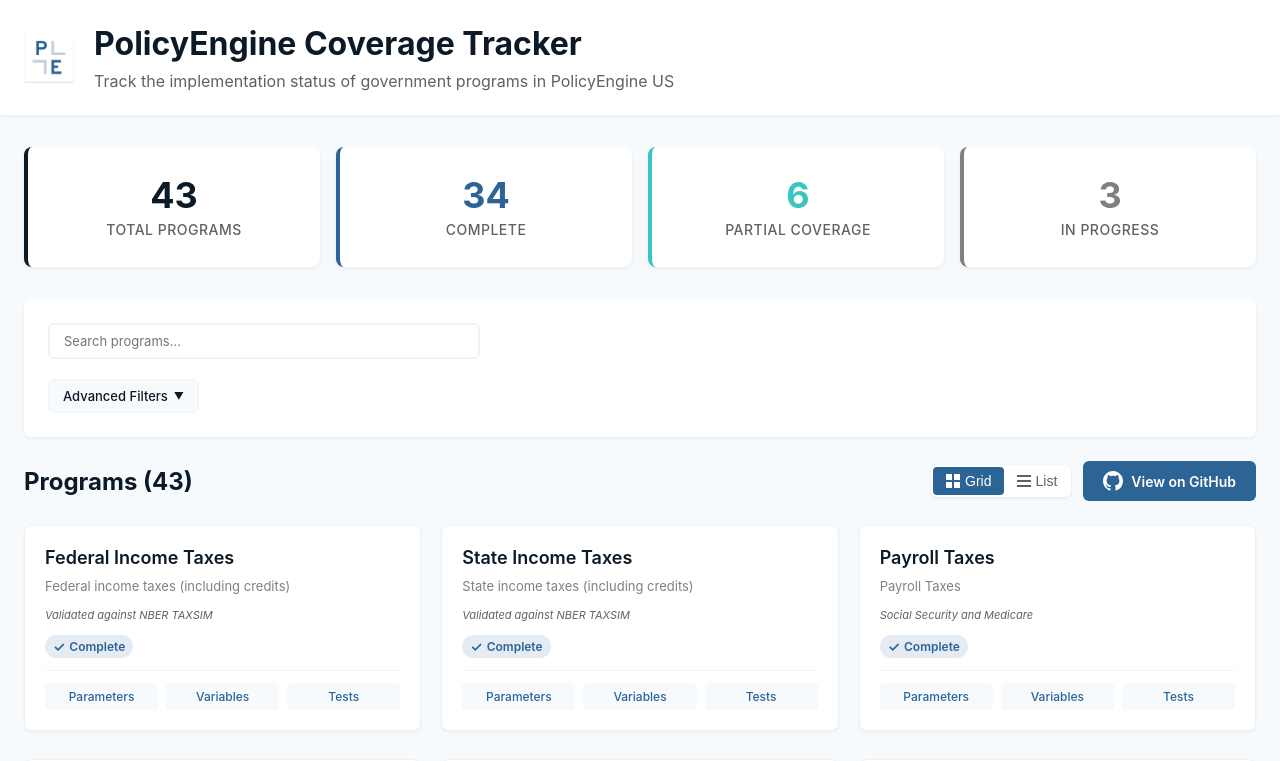
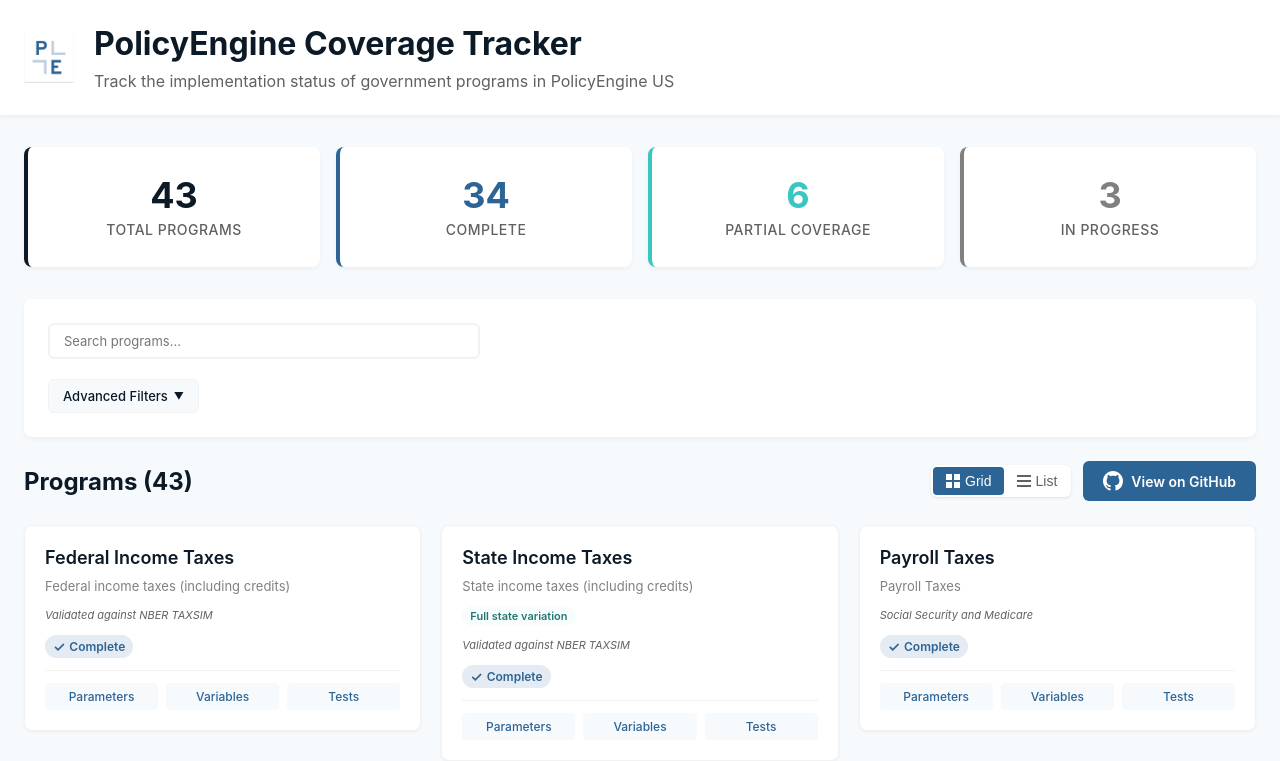
Before and after one commit to PolicyEngine/policyengine-coverage-tracker, a React (Create React App) app: page / in a window 1280 px wide. Shown: the top 761 px of the page. Built offline with nearby package versions, Linux system fonts and the light colour scheme.

Commit message:
federal filtering

```diff
--- a/src/App.tsx
+++ b/src/App.tsx
@@ -52,11 +52,12 @@
 
       programs.forEach(program => {
         if (program.stateImplementations && program.stateImplementations.length > 0) {
-          // Only add the general program if NOT in state-local mode
-          if (filterMode !== 'state-local') {
+          // In federal mode, only add the general/parent program
+          if (filterMode === 'federal') {
             expandedPrograms.push(program);
           }
-
+          // In state-local mode, add state-specific versions only
+          else if (filterMode === 'state-local') {
             // Add state-specific versions of the program
             program.stateImplementations.forEach(stateImpl => {
               const stateSpecificProgram: Program = {
@@ -72,6 +73,7 @@
               };
               expandedPrograms.push(stateSpecificProgram);
             });
+          }
         } else {
           // For state-local mode, only add programs that are state/local or state income tax
           if (filterMode === 'state-local') {
@@ -95,10 +97,10 @@
 
     // Filter by program level (federal vs state/local) - only applies when not in "all" mode
     if (filterMode === 'federal') {
-      // Show only federal agency programs (exclude State and Local) and only general cards (not state-specific)
+      // Show only federal programs (exclude State and Local agencies)
       filtered = filtered.filter((program) =>
-        program.agency && program.agency !== 'State' && program.agency !== 'Local' &&
-        !program.id.includes('_') // Exclude state-specific versions
+        // Include programs without an agency (e.g., federal taxes) OR programs with federal agencies
+        (!program.agency || (program.agency !== 'State' && program.agency !== 'Local'))
       );
 
       // Further filter by specific federal agency if selected
--- a/src/data/programs.ts
+++ b/src/data/programs.ts
@@ -26,6 +26,7 @@
     category: 'Taxes',
     status: 'complete',
     coverage: 'US',
+    hasStateVariation: true,
     notes: 'Validated against NBER TAXSIM',
     githubLinks: {
       parameters: `${GITHUB_BASE}/parameters/gov/states`,
```
Lines whose indentation alone changed are shown as unchanged.
